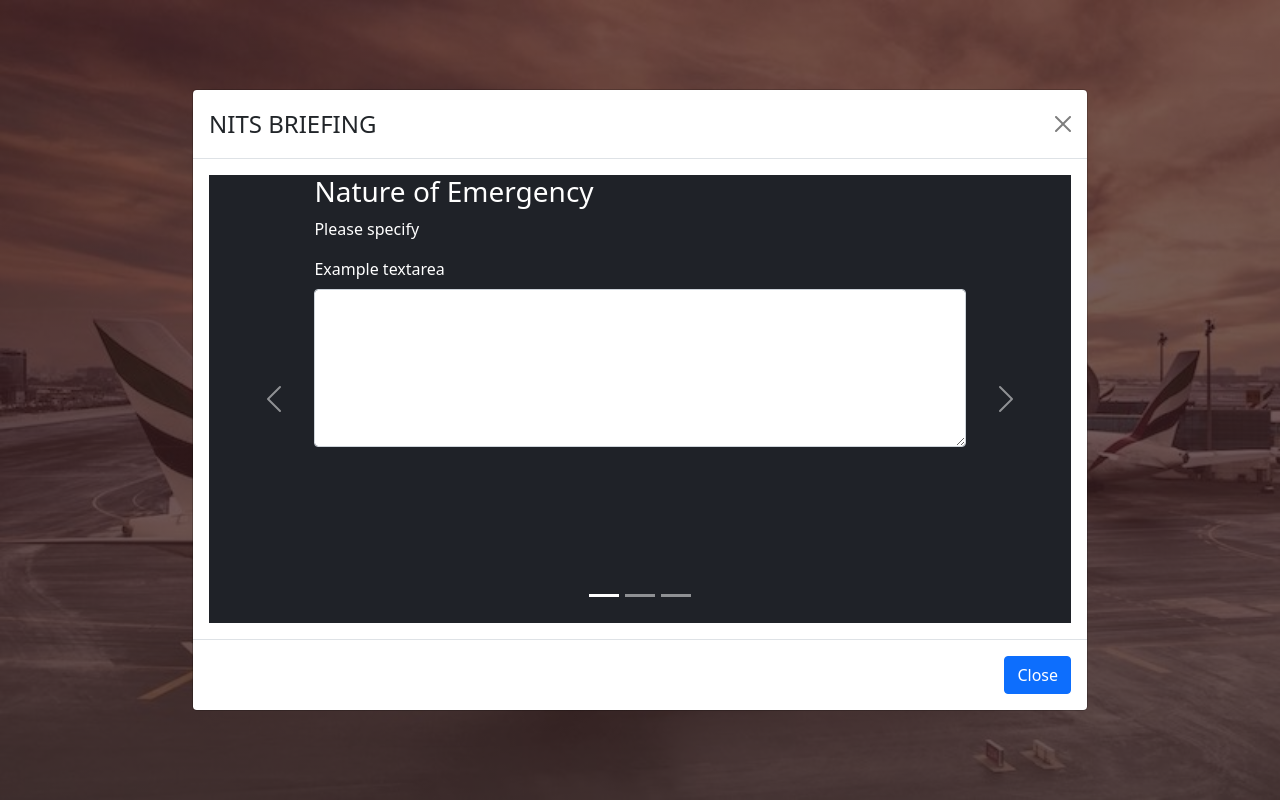
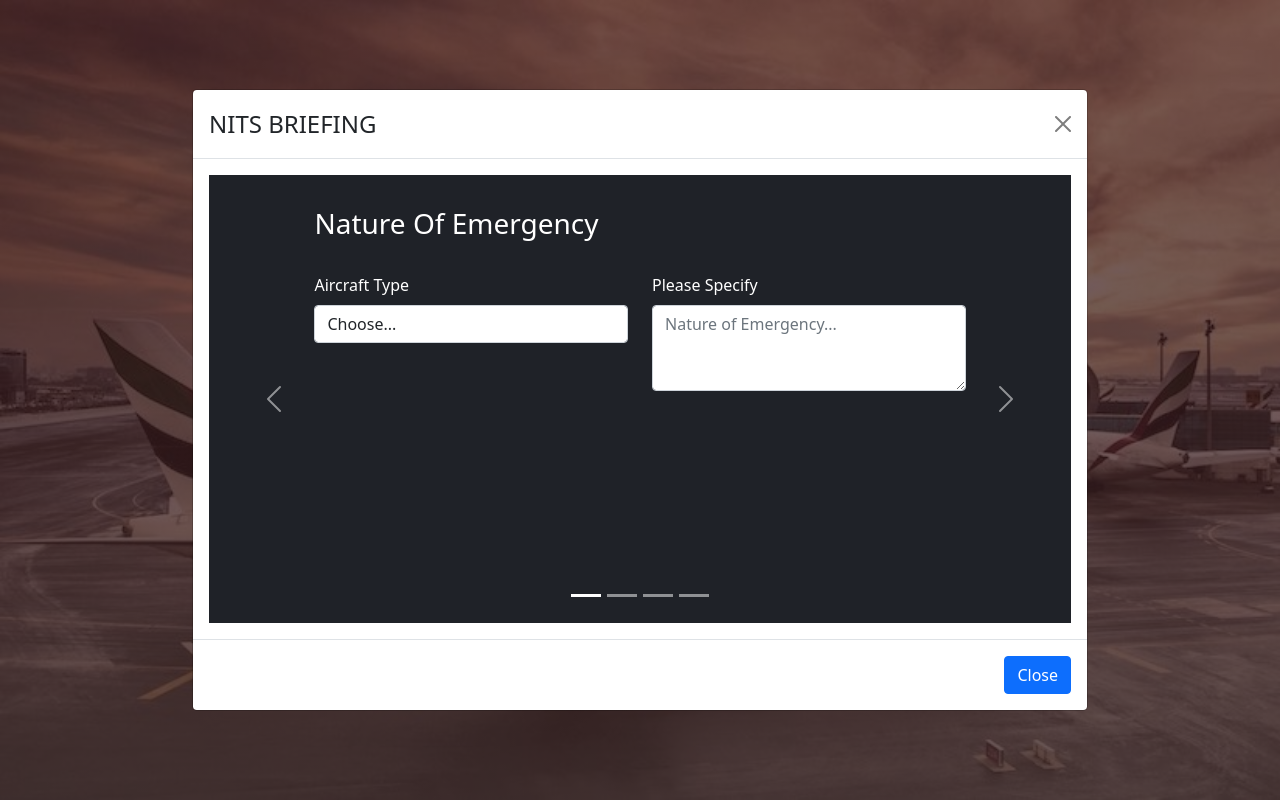
Before and after one commit to xiling1988/cs50final, a React (Create React App) app: page / in a window 1280 px wide. Both pictures are taken after a click on the button "Start". Built offline with nearby package versions, Linux system fonts and the light colour scheme.

Commit message:
refactored to use and set up  ReduxForm

```diff
--- a/package.json
+++ b/package.json
@@ -13,6 +13,7 @@
     "react-redux": "^7.2.6",
     "react-scripts": "5.0.0",
     "redux": "^4.1.2",
+    "redux-form": "^8.3.8",
     "web-vitals": "^2.1.4"
   },
   "scripts": {
--- a/src/App.css
+++ b/src/App.css
@@ -78,5 +78,5 @@
 
 .textarea {
   max-width: 80%;
-  margin: 0 auto;
+  margin: 2rem auto;
 }
--- /dev/null
+++ b/src/components/Instructions.js
@@ -0,0 +1,67 @@
+import React, { Component } from 'react';
+import { Field, reduxForm } from 'redux-form';
+import Form from 'react-bootstrap/Form';
+import { Row } from 'react-bootstrap';
+import { Col } from 'react-bootstrap';
+
+const intentionsForm = () => {
+  return (
+    <>
+      <Form.Label className="mr-sm-2" htmlFor="inlineFormCustomSelect" srOnly>
+        Intentions
+      </Form.Label>
+      <Form.Control
+        as="select"
+        className="mr-sm-2"
+        id="inlineFormCustomSelect"
+        custom
+      >
+        <option value="3">Choose...</option>
+        <option value="1">Divertion</option>
+        <option value="0">Emergency Landing</option>
+        <option value="2">Ditching</option>
+        <option value="2">Fly Around</option>
+        <option value="2">Other</option>
+      </Form.Control>
+    </>
+  );
+};
+
+const intentionsText = () => {
+  return (
+    <>
+      <Form.Group controlId="exampleForm.ControlTextarea1">
+        <Form.Label>Please Specify</Form.Label>
+        <Form.Control
+          as="textarea"
+          rows={3}
+          placeholder="Nature of Emergency..."
+        />
+      </Form.Group>
+    </>
+  );
+};
+
+class Instructions extends Component {
+  render() {
+    return (
+      <div className="container">
+        <div className="textarea">
+          {/* <Carousel.Caption> */}
+          <h3>Specific Instructions</h3>
+          {/* <p>Please specify</p> */}
+          {/* </Carousel.Caption> */}
+        </div>
+        <div>
+          <Form className="textarea">
+            <Field name="nature" component={intentionsText} />
+          </Form>
+        </div>
+      </div>
+    );
+  }
+}
+
+export default reduxForm({
+  form: 'Instructions',
+})(Instructions);
--- /dev/null
+++ b/src/components/Intentions.js
@@ -0,0 +1,70 @@
+import React, { Component } from "react";
+import { Field, reduxForm } from 'redux-form';
+import Form from 'react-bootstrap/Form';
+import { Row } from 'react-bootstrap';
+import { Col } from 'react-bootstrap';
+
+const intentionsForm = () => {
+    return (
+        <>
+        <Form.Label className="mr-sm-2" htmlFor="inlineFormCustomSelect" srOnly>
+        Intentions
+      </Form.Label>
+      <Form.Control
+        as="select"
+        className="mr-sm-2"
+        id="inlineFormCustomSelect"
+        custom
+        >
+        <option value="3">Choose...</option>
+        <option value="1">Divertion</option>
+        <option value="0">Emergency Landing</option>
+        <option value="2">Ditching</option>
+        <option value="2">Fly Around</option>
+        <option value="2">Other</option>
+      </Form.Control>
+          </>
+    )
+}
+
+const intentionsText = () => {
+    return (
+        <>
+        <Form.Group controlId="exampleForm.ControlTextarea1">
+            <Form.Label>Please Specify</Form.Label>
+            <Form.Control as="textarea" rows={3} placeholder="Nature of Emergency..."/>
+        </Form.Group>
+        </>
+    )
+}
+
+class Intentions extends Component {
+    render() {
+        return (
+      <div className='container'>
+      <div className='textarea'>
+        {/* <Carousel.Caption> */}
+          <h3>Intentions of the Captain</h3>
+          {/* <p>Please specify</p> */}
+        {/* </Carousel.Caption> */}
+      </div>
+      <div>
+      <Form className="textarea">
+  <Row>
+    <Col>
+      <Field name="aircraft" component={intentionsForm}/>
+    </Col>
+    <Col>
+        <Field name="nature" component={intentionsText}/>
+    </Col>
+  </Row>
+</Form>
+      </div>
+      </div>
+    );
+  };
+}
+
+  export default reduxForm({
+      form: "Intentions"
+  })(Intentions);
--- /dev/null
+++ b/src/components/Nature.js
@@ -0,0 +1,69 @@
+import React, { Component } from "react";
+import { Field, reduxForm } from 'redux-form';
+import Form from 'react-bootstrap/Form';
+import { Row } from 'react-bootstrap';
+import { Col } from 'react-bootstrap';
+
+const aircraftForm = () => {
+    return (
+        <>
+        <Form.Label className="mr-sm-2" htmlFor="inlineFormCustomSelect" srOnly>
+        Aircraft Type
+      </Form.Label>
+      <Form.Control
+        as="select"
+        className="mr-sm-2"
+        id="inlineFormCustomSelect"
+        custom
+        >
+        <option unselectable="">Choose...</option>
+        <option value="1">Boeing B777-200</option>
+        <option value="0">BoeingB777-300</option>
+        <option value="2">Airbus A380-800</option>
+        <option value="2">Other</option>
+      </Form.Control>
+          </>
+    )
+}
+
+const natureText = () => {
+    return (
+        <>
+        <Form.Group controlId="exampleForm.ControlTextarea1">
+            <Form.Label>Please Specify</Form.Label>
+            <Form.Control as="textarea" rows={3} placeholder="Nature of Emergency..."/>
+        </Form.Group>
+        </>
+    )
+}
+
+class Nature extends Component {
+    render() {
+        return (
+      <div className='container'>
+      <div className='textarea'>
+        {/* <Carousel.Caption> */}
+          <h3>Nature Of Emergency</h3>
+          {/* <p>Please specify</p> */}
+        {/* </Carousel.Caption> */}
+      </div>
+      <div>
+      <Form className="textarea">
+  <Row>
+    <Col>
+      <Field name="aircraft" component={aircraftForm}/>
+    </Col>
+    <Col>
+        <Field name="nature" component={natureText}/>
+    </Col>
+  </Row>
+</Form>
+      </div>
+      </div>
+    );
+  };
+}
+
+  export default reduxForm({
+      form: "Nature"
+  })(Nature);
--- a/src/components/Slide.js
+++ b/src/components/Slide.js
@@ -1,21 +1,28 @@
 import React from 'react';
-import Form from 'react-bootstrap/Form'
+import Form from 'react-bootstrap/Form';
+import { Row } from 'react-bootstrap';
+import { Col } from 'react-bootstrap';
+import { connect } from 'react-redux';
 
-const Slide = ({title}) => {
+const Slide = ({ title }) => {
   return (
-    <div className='container'>
-    <div className='textarea'>
+    <div className="container">
+      <div className="textarea">
         {/* <Carousel.Caption> */}
         <h3>{title}</h3>
-        <p>Please specify</p>
+        {/* <p>Please specify</p> */}
         {/* </Carousel.Caption> */}
       </div>
       <div>
-      <Form className="textarea">
-        <Form.Group controlId="exampleForm.ControlTextarea1">
-          <Form.Label>Example textarea</Form.Label>
-          <Form.Control as="textarea" rows={6} />
-        </Form.Group>
+      <Form className='textarea'>
+        <Row>
+          <Col>
+            <Form.Control placeholder="First name" />
+          </Col>
+          <Col>
+            <Form.Control placeholder="Last name" />
+          </Col>
+        </Row>
     </Form>
       </div>
     </div>
--- a/src/components/Slides.js
+++ b/src/components/Slides.js
@@ -2,6 +2,10 @@ import React from "react";
 import Carousel from "react-bootstrap/Carousel";
 import { useState } from "react";
 import Slide from "./Slide";
+import { addInstructions, addIntentions, addNature, addTime } from "../actions";
+import Nature from "./Nature";
+import Intentions from "./Intentions";
+import Instructions from "./Instructions";
 
 const Slides = () => {
 
@@ -14,13 +18,16 @@ const Slides = () => {
     return (
       <Carousel activeIndex={index} onSelect={handleSelect} className='carousel' interval={3600000}>
           <Carousel.Item className="container">
-          <Slide title="Nature of Emergency"/>
+            <Nature/>
           </Carousel.Item>
           <Carousel.Item>
-          <Slide title="Intentions of the Captain"/>
+            <Intentions/>
           </Carousel.Item>
           <Carousel.Item>
-        <Slide title="Specific Intructions"/>
+            <Slide title="Time" action={addTime}/>
+          </Carousel.Item>
+          <Carousel.Item>
+            <Instructions/>
           </Carousel.Item>
       </Carousel>
     );
--- a/src/reducers/index.js
+++ b/src/reducers/index.js
@@ -1,15 +1,7 @@
+import { combineReducers } from "redux";
+import { reducer as formReducer } from "redux-form";
 
-const natureReducer = (state, action) => {
-  switch (action.type) {
-    case "nature":
-        console.log(state)
-      return {
-        ...state,
-        nature: action.payload,
-      }
-    default:
-      return state
-  }
-};
 
-export default natureReducer;
+export default combineReducers({
+    form: formReducer,
+});
--- a/src/store/index.js
+++ b/src/store/index.js
@@ -1,5 +1,10 @@
 import { createStore } from "redux";
-import reducers from '../reducers'
+import reducers from '../reducers';
 
-
-export const store = createStore(reducers)
+export const initialState = {
+    nature: null,
+    intentions: null,
+    time: 0,
+    instructions: null
+};
+export const store = createStore(reducers);
--- /dev/null
+++ b/src/store/initial.js
@@ -0,0 +1,6 @@
+export const initialState = {
+    nature: null,
+    intentions: null,
+    time: null,
+    instructions: null
+};
```
Also changed, not shown: src/actions/index.js (added), 1 other file (tests, documents, lock files or other folders). Lines whose indentation alone changed are shown as unchanged.
